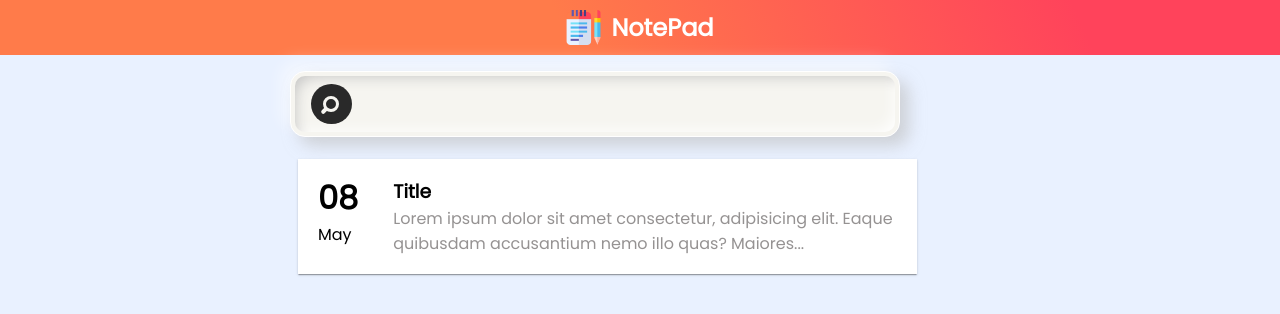
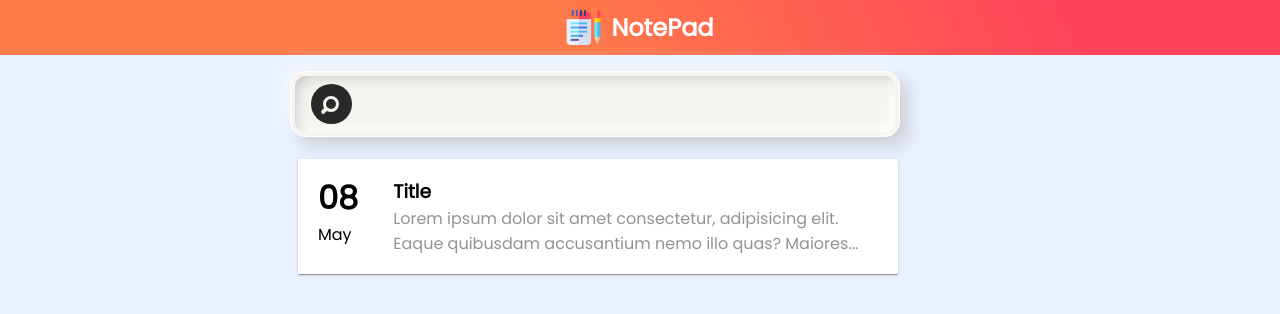
Before and after one commit to Moro-Afriyie/Note-App, an Angular app: page / in a window 1280 px wide. Shown: the top 314 px of the page. Built offline with nearby package versions, Linux system fonts and the light colour scheme.

Commit message:
added the truncate pipe to the html file

```diff
--- a/src/app/notepad-page/notepad-page.component.scss
+++ b/src/app/notepad-page/notepad-page.component.scss
@@ -142,7 +142,7 @@ form {
     border: 1px transparent;
     display: flex;
     // width: 460px;
-    max-width: 600px;
+    max-width: 580px;
     padding: 10px;
     cursor: pointer;
     // background-color: #eaeaea02;
```
